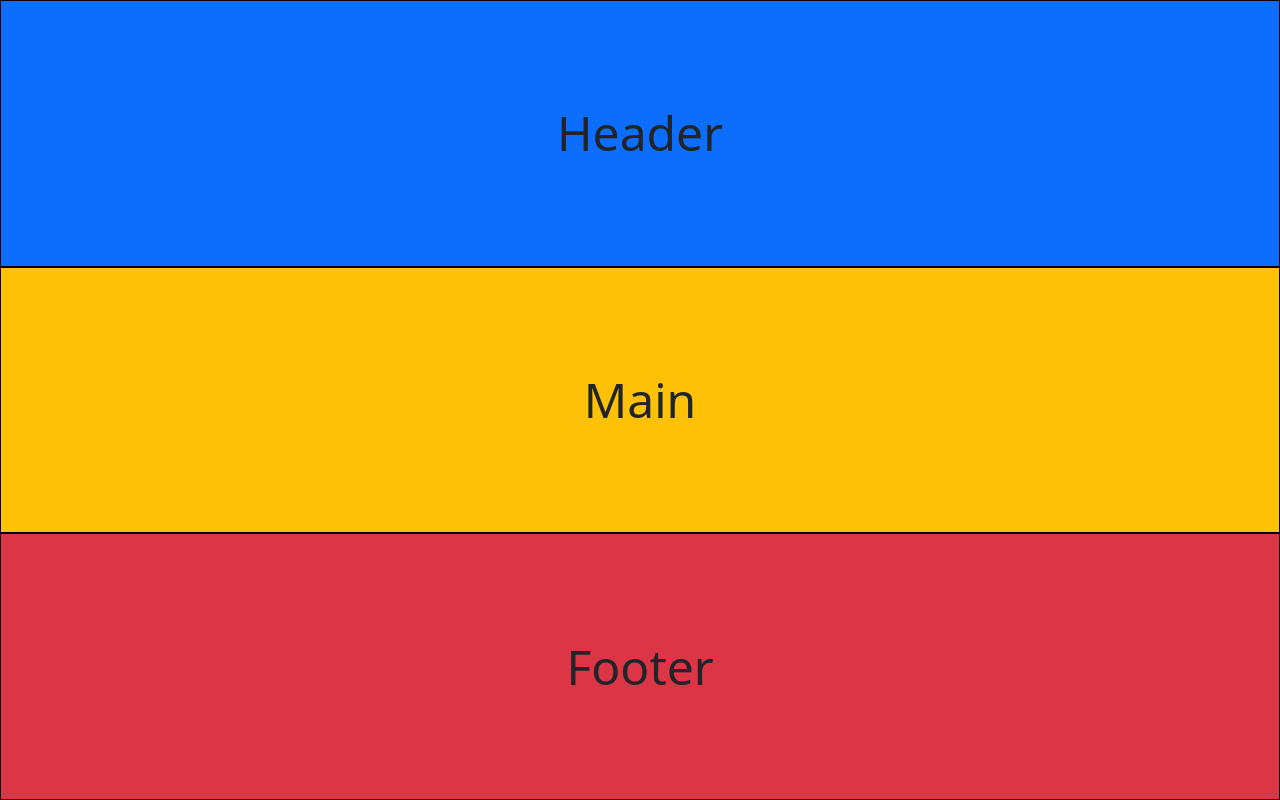
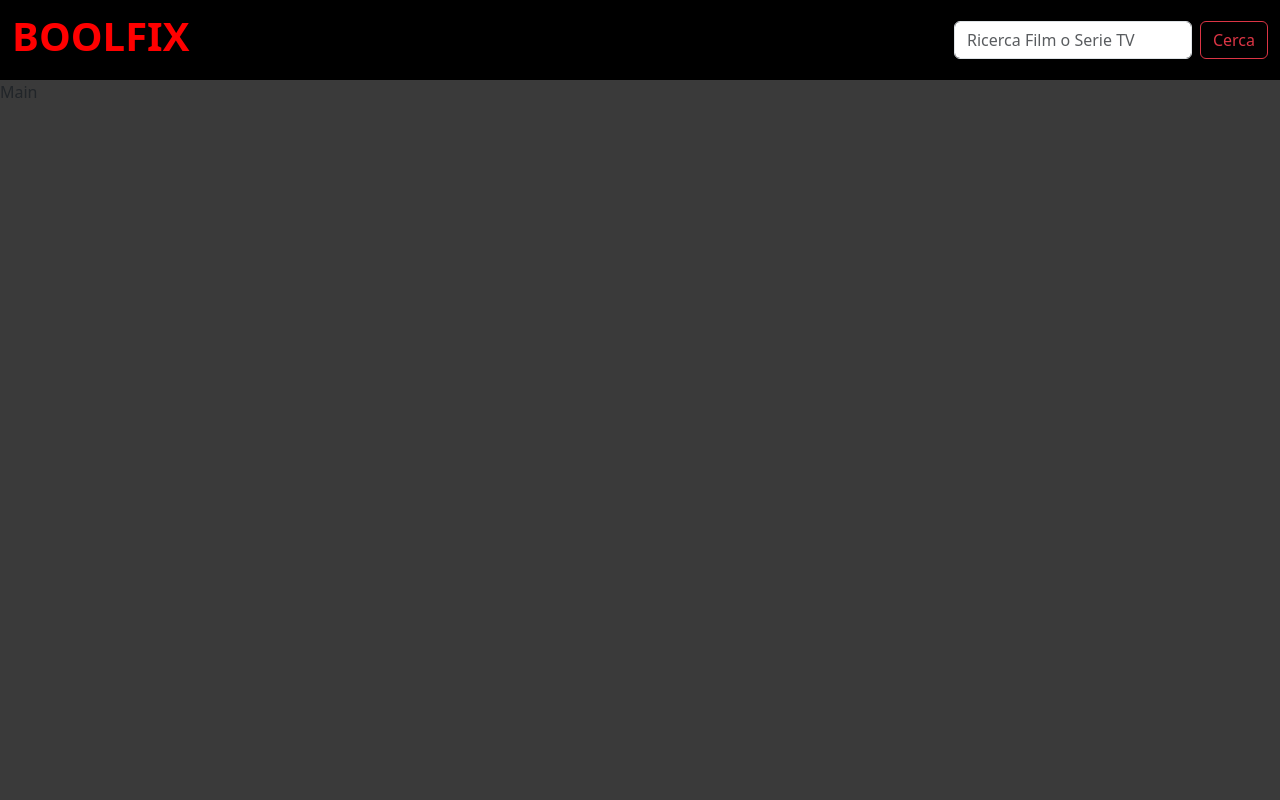
Before and after one commit to Daniele206/vite-boolflix, a Vue app: page / in a window 1280 px wide. Built offline with nearby package versions, Linux system fonts and the light colour scheme.

Commit message:
[add] main structure

```diff
--- a/index.html
+++ b/index.html
@@ -5,7 +5,7 @@
     <link rel="icon" type="" href="" />
     <link rel='stylesheet' href='https://cdnjs.cloudflare.com/ajax/libs/font-awesome/6.5.1/css/all.css' integrity='sha512-tx5+1LWHez1QiaXlAyDwzdBTfDjX07GMapQoFTS74wkcPMsI3So0KYmFe6EHZjI8+eSG0ljBlAQc3PQ5BTaZtQ==' crossorigin='anonymous'/>
     <meta name="viewport" content="width=device-width, initial-scale=1.0" />
-    <title>Vite-template</title>
+    <title>Vite-Boolflix</title>
   </head>
   <body>
     <div id="app"></div>
--- a/src/components/Footer.vue
+++ b/src/components/Footer.vue
@@ -6,8 +6,8 @@
 
 
 <template>
-  <div class="template_debug bg-danger">
-    Footer
+  <div>
+
   </div>
 </template>
 
--- a/src/components/Header.vue
+++ b/src/components/Header.vue
@@ -6,13 +6,27 @@
 
 
 <template>
-  <div class="template_debug bg-primary">
-    Header
-  </div>
+  <header>
+    <nav class="navbar">
+      <div class="container-fluid">
+        <h1 class="fw-bold">BOOLFIX</h1>
+        <form class="d-flex w-25" role="search">
+          <input class="form-control me-2" type="search" placeholder="Ricerca Film o Serie TV" aria-label="Search">
+          <button class="btn btn-outline-danger" type="submit">Cerca</button>
+        </form>
+      </div>
+    </nav>
+  </header>
 </template>
 
 
 <style lang="scss" scoped>
   @use '../assets/scss/variables' as *;
 
+  header nav{
+    background-color: black;
+    color: red;
+    height: 80px;
+  }
+
 </style>
--- a/src/components/Main.vue
+++ b/src/components/Main.vue
@@ -6,13 +6,17 @@
 
 
 <template>
-  <div class="template_debug bg-warning">
+  <main>
     Main
-  </div>
+  </main>
 </template>
 
 
 <style lang="scss" scoped>
   @use '../assets/scss/variables' as *;
+  main{
+    background: rgb(58, 58, 58);
+    min-height: calc(100vh - 80px)
+  }
 
 </style>
```
